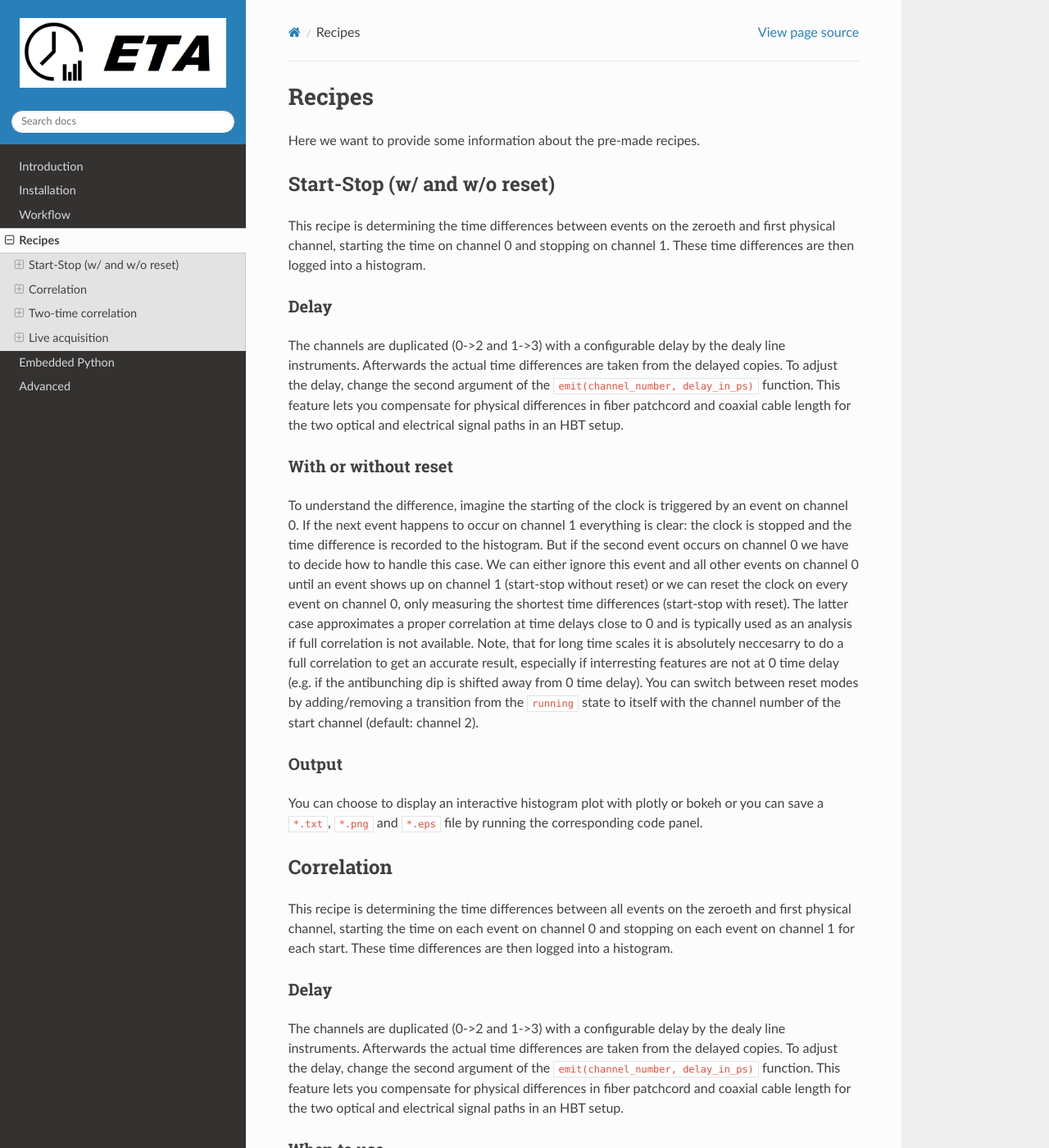
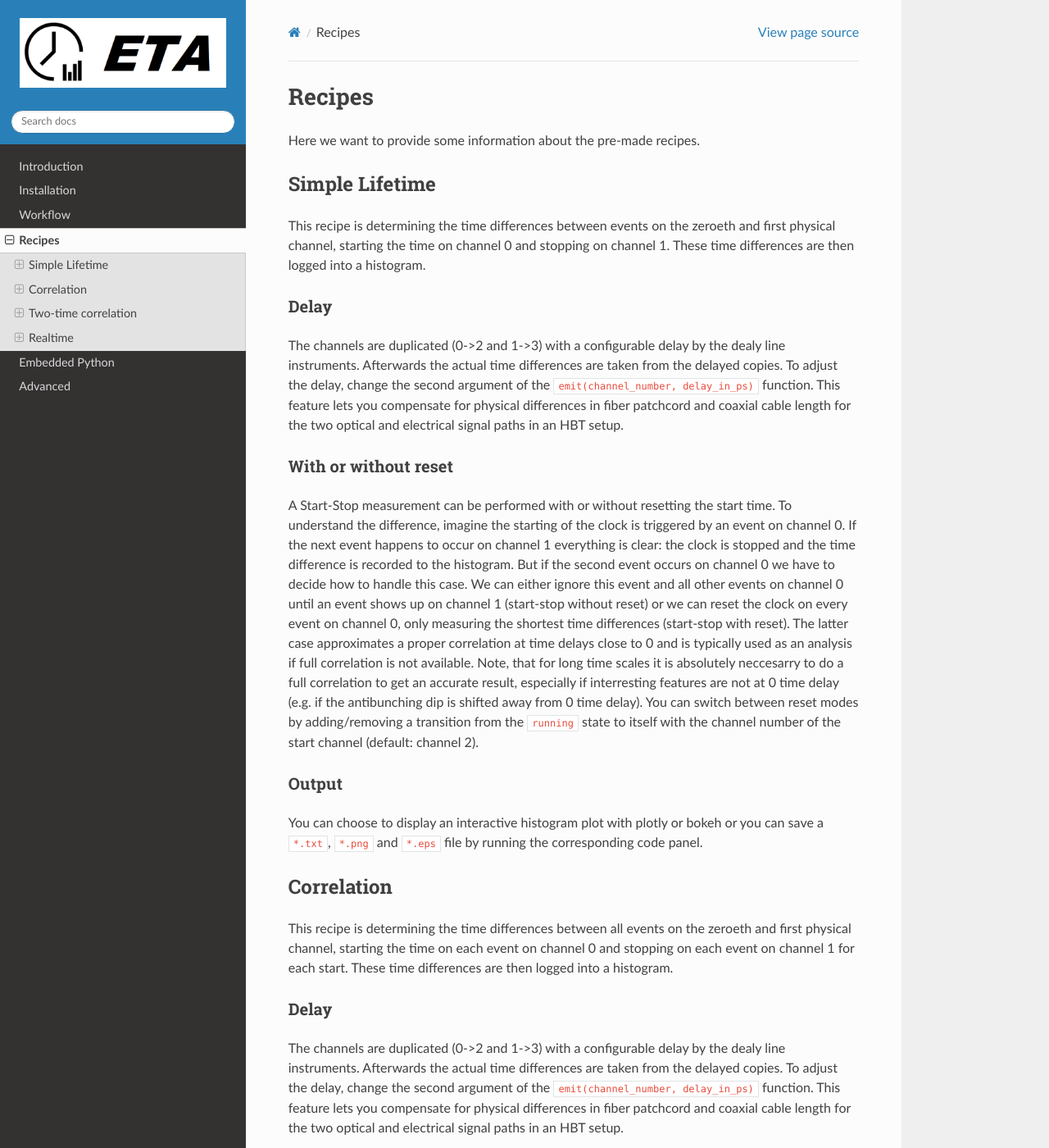
Before and after one commit to timetag/timetag.github.io, a Sphinx documentation site: the page built from docs/recipes.rst, in a window 1280 px wide and 1400 px high. Shown: the whole window at 82% size. Built offline with Sphinx 7.4.7 and the Read the Docs theme 2.0.0, drawn with Linux system fonts in a browser that asks for light colours; some of the changed text lies outside the part shown.

Commit message:
Update recipes.rst
small changes for consistency

```diff
--- a/docs/recipes.rst
+++ b/docs/recipes.rst
@@ -3,7 +3,7 @@ Recipes
 ============
 Here we want to provide some information about the pre-made recipes.
 
-Start-Stop (w/ and w/o reset)
+Simple Lifetime
 ------------------------------
 This recipe is determining the time differences between events on the zeroeth and first physical channel, starting the time on channel 0 and stopping on channel 1. These time differences are then logged into a histogram.
 
@@ -14,6 +14,7 @@ To adjust the delay, change the second argument of the ``emit(channel_number, de
 
 With or without reset
 ......................
+A Start-Stop measurement can be performed with or without resetting the start time.
 To understand the difference, imagine the starting of the clock is triggered by an event on channel 0. If the next event happens to occur on channel 1 everything is clear: the clock is stopped and the time difference is recorded to the histogram. But if the second event occurs on channel 0 we have to decide how to handle this case. We can either ignore this event and all other events on channel 0 until an event shows up on channel 1 (start-stop without reset) or we can reset the clock on every event on channel 0, only measuring the shortest time differences (start-stop with reset). The latter case approximates a proper correlation at time delays close to 0 and is typically used as an analysis if full correlation is not available. Note, that for long time scales it is absolutely neccesarry to do a full correlation to get an accurate result, especially if interresting features are not at 0 time delay (e.g. if the antibunching dip is shifted away from 0 time delay).
 You can switch between reset modes by adding/removing a transition from the ``running`` state to itself with the channel number of the start channel (default: channel 2).
 
@@ -51,7 +52,7 @@ Output
 .......
 You can choose to display an interactive histogram plot with plotly or bokeh or you can save a ``*.eps`` and a ``*.png`` file by running the corresponding code panel.
 
-Live acquisition
+Realtime
 -----------------
 This recipe allows you to view an on-the-fly analysis of your data while the correlator is still recording it. This has been tested with HydraHarp and quTAG correlators.
 You can either accumulate a histogram or only show the latest update e.g. for alignment. The analysis performed in this example is a full correlation.
```
